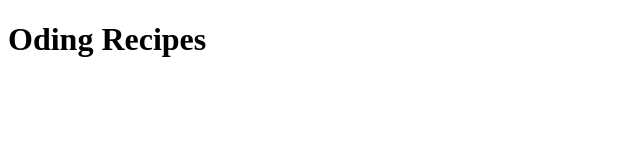
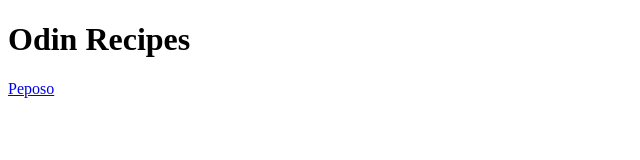
Before and after one commit to mbazzo1993/odin-recipes, a plain HTML site: page index.html in a window 1280 px wide. Shown: the whole page, without its empty margins (0-640 px from the left). Drawn offline with Linux system fonts and the light colour scheme.

Commit message:
feat: add link to first recipe

```diff
--- a/index.html
+++ b/index.html
@@ -6,7 +6,8 @@
     </head>
 
     <body>
-        <h1>Oding Recipes</h1>
+        <h1>Odin Recipes</h1>
 
+        <a href="./recipes/peposo.html">Peposo</a>
     </body>
 </html>
```
